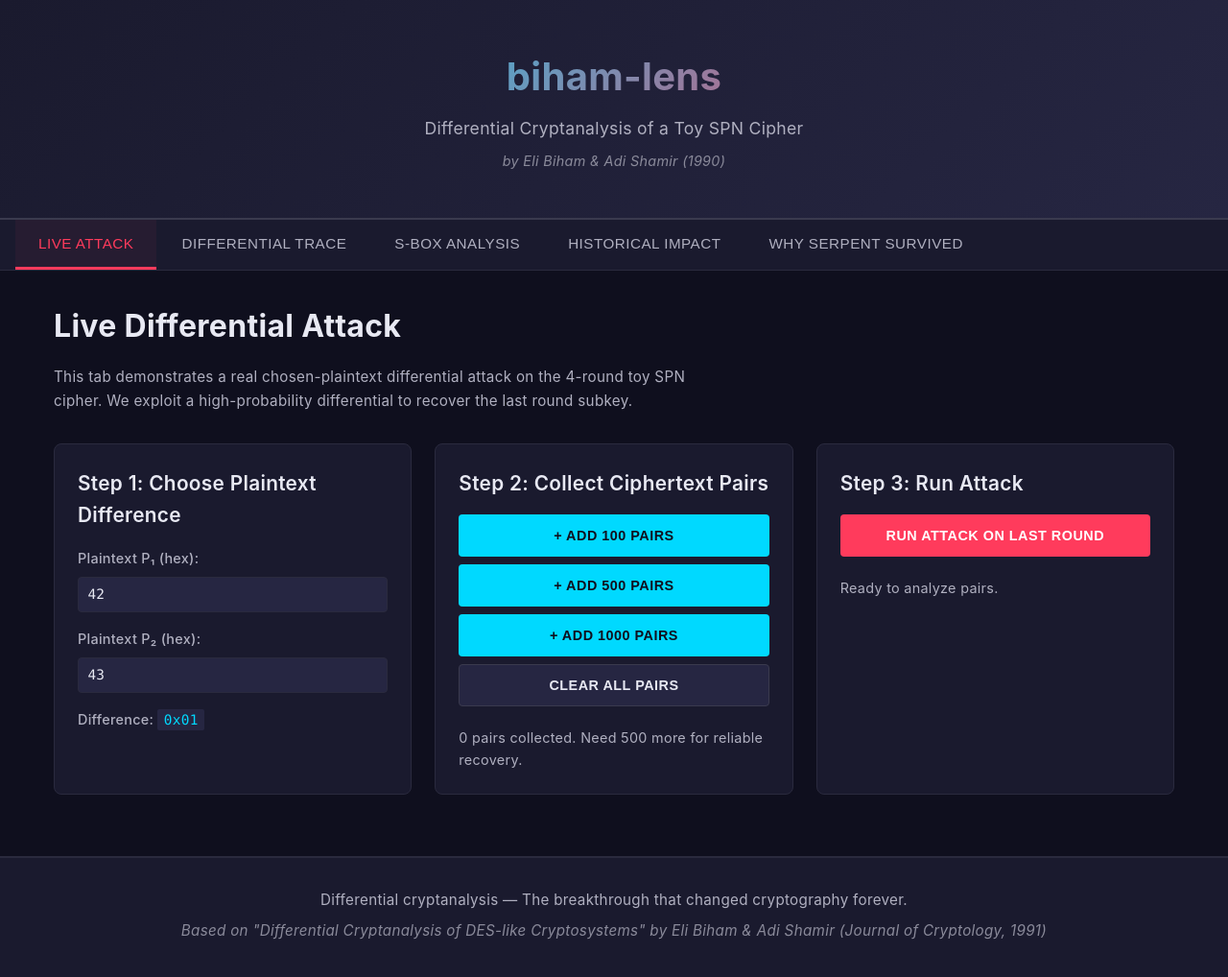
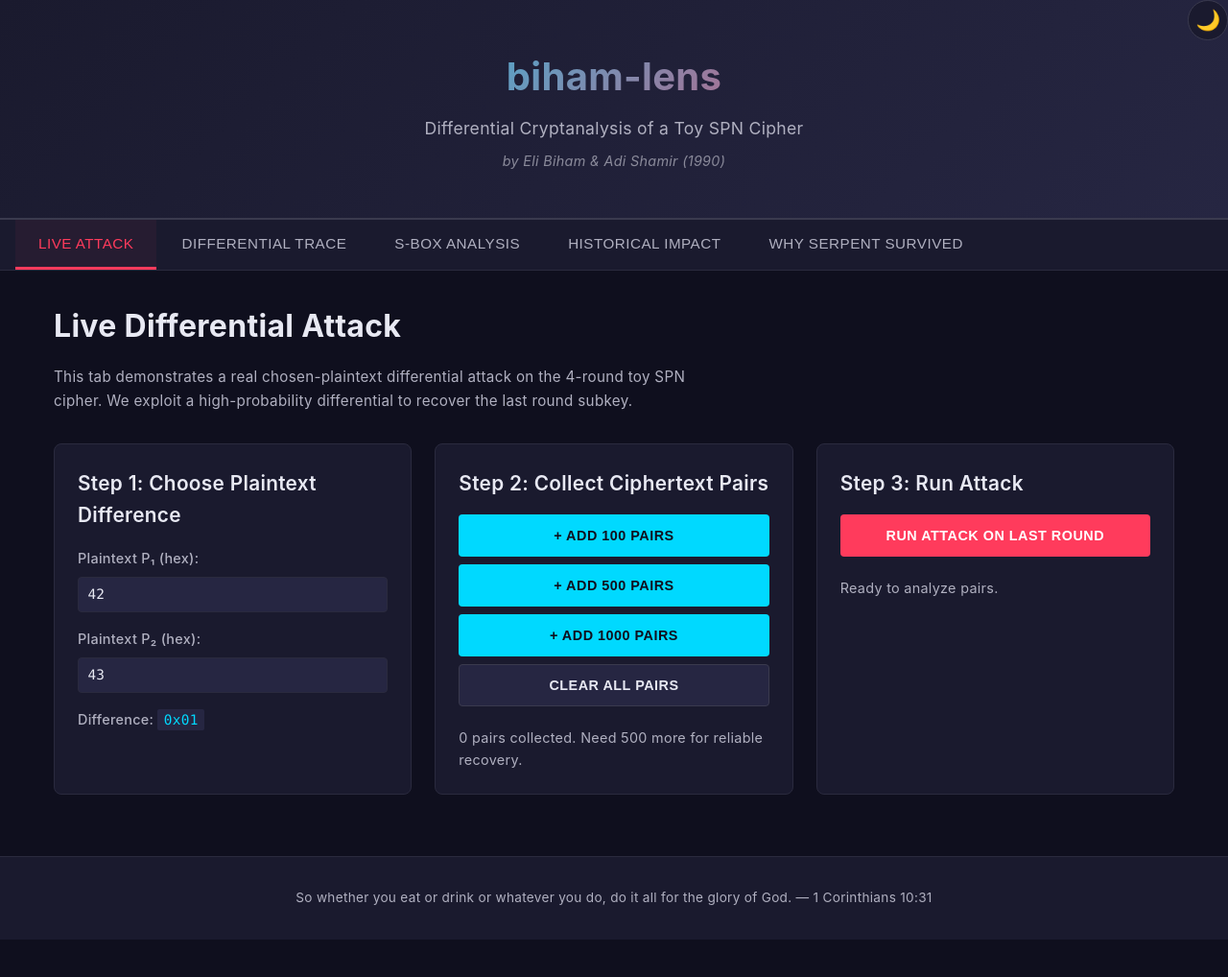
Before and after one commit to systemslibrarian/crypto-lab-biham-lens, a website built with Vite: page demos/biham-lens/index.html in a window 1280 px wide. Shown: the whole page at 96% size. After the commit the page ends 979 px from the top, so only its background shows below. Built offline with nearby package versions, Linux system fonts and the light colour scheme.

Commit message:
feat: standardize theme toggle, README, GitHub Pages config, and scripture footer

```diff
--- a/demos/biham-lens/index.html
+++ b/demos/biham-lens/index.html
@@ -4,6 +4,12 @@
     <meta charset="UTF-8" />
     <meta name="viewport" content="width=device-width, initial-scale=1.0" />
     <title>biham-lens — Differential Cryptanalysis Demo</title>
+    <script>
+      (function () {
+        const saved = localStorage.getItem('theme');
+        document.documentElement.setAttribute('data-theme', saved ?? 'dark');
+      })();
+    </script>
     <link rel="stylesheet" href="/src/style.css" />
 </head>
 <body>
@@ -15,6 +21,7 @@
                 <p class="subtitle">Differential Cryptanalysis of a Toy SPN Cipher</p>
                 <p class="attribution">by Eli Biham &amp; Adi Shamir (1990)</p>
             </div>
+            <button class="theme-toggle-btn" id="themeToggle" aria-label="Switch to light mode">🌙</button>
         </header>
 
         <nav class="tabs" role="tablist" aria-label="Demo sections">
@@ -332,11 +339,8 @@
         </div>
         </main>
 
-        <footer class="footer">
-            <p>Differential cryptanalysis — The breakthrough that changed cryptography forever.</p>
-            <p class="footer-attribution">
-                Based on "Differential Cryptanalysis of DES-like Cryptosystems" by Eli Biham &amp; Adi Shamir (Journal of Cryptology, 1991)
-            </p>
+        <footer class="scripture-footer">
+            <p>So whether you eat or drink or whatever you do, do it all for the glory of God. — 1 Corinthians 10:31</p>
         </footer>
     </div>
 
--- a/demos/biham-lens/package.json
+++ b/demos/biham-lens/package.json
@@ -7,10 +7,12 @@
     "dev": "vite",
     "build": "tsc && vite build",
     "preview": "vite preview",
-    "test": "node --test src/**/*.test.ts"
+    "test": "node --test src/**/*.test.ts",
+    "deploy": "vite build && gh-pages -d dist"
   },
   "devDependencies": {
     "@types/node": "^20.10.0",
+    "gh-pages": "^6.1.1",
     "typescript": "^5.3.3",
     "vite": "^5.0.8"
   }
--- a/demos/biham-lens/src/main.ts
+++ b/demos/biham-lens/src/main.ts
@@ -54,6 +54,13 @@ function initializeApp() {
 // ============================================================================
 
 function setupEventListeners() {
+  // Theme toggle
+  const themeToggle = document.getElementById('themeToggle') as HTMLButtonElement;
+  if (themeToggle) {
+    updateThemeToggleUI();
+    themeToggle.addEventListener('click', toggleTheme);
+  }
+
   // Tab buttons
   const tabButtons = document.querySelectorAll('.tab-button');
   tabButtons.forEach((button) => {
@@ -155,6 +162,36 @@ function switchTab(tabName: string) {
     selectedButton.classList.add('active');
     selectedButton.setAttribute('aria-selected', 'true');
     selectedButton.setAttribute('tabindex', '0');
+  }
+}
+
+// ============================================================================
+// Theme Toggle
+// ============================================================================
+
+function toggleTheme() {
+  const html = document.documentElement;
+  const currentTheme = html.getAttribute('data-theme') || 'dark';
+  const newTheme = currentTheme === 'dark' ? 'light' : 'dark';
+
+  html.setAttribute('data-theme', newTheme);
+  localStorage.setItem('theme', newTheme);
+  updateThemeToggleUI();
+}
+
+function updateThemeToggleUI() {
+  const html = document.documentElement;
+  const currentTheme = html.getAttribute('data-theme') || 'dark';
+  const button = document.getElementById('themeToggle') as HTMLButtonElement;
+
+  if (button) {
+    if (currentTheme === 'dark') {
+      button.textContent = '🌙';
+      button.setAttribute('aria-label', 'Switch to light mode');
+    } else {
+      button.textContent = '☀️';
+      button.setAttribute('aria-label', 'Switch to dark mode');
+    }
   }
 }
 
--- a/demos/biham-lens/src/style.css
+++ b/demos/biham-lens/src/style.css
@@ -1,7 +1,7 @@
-/* Dark theme for biham-lens cryptographic demo */
+/* biham-lens cryptographic demo - Theme support */
 
 :root {
-  /* Dark theme colors */
+  /* Dark theme colors (default) */
   --bg-primary: #0f0f1e;
   --bg-secondary: #1a1a2e;
   --bg-tertiary: #262642;
@@ -32,6 +32,23 @@
 
   font: 16px / 1.6 var(--sans);
   letter-spacing: 0.3px;
+}
+
+/* Light theme */
+[data-theme="light"] {
+  --bg-primary: #ffffff;
+  --bg-secondary: #f5f5fa;
+  --bg-tertiary: #ececf5;
+
+  --text-primary: #1a1a2e;
+  --text-secondary: #4a4a5e;
+  --text-tertiary: #707080;
+
+  --border: #d5d5e0;
+  --border-light: #e0e0eb;
+
+  --shadow: 0 10px 30px rgba(0, 0, 0, 0.1);
+  --shadow-sm: 0 4px 8px rgba(0, 0, 0, 0.08);
 }
 
 * {
@@ -88,6 +105,7 @@ body {
 }
 
 .header {
+  position: relative;
   background: linear-gradient(135deg, var(--bg-secondary) 0%, var(--bg-tertiary) 100%);
   border-bottom: 2px solid var(--border-light);
   padding: 3rem 1rem;
@@ -120,6 +138,37 @@ body {
   font-size: 0.9rem;
   color: var(--text-tertiary);
   font-style: italic;
+}
+
+/* Theme Toggle Button */
+.theme-toggle-btn {
+  position: absolute;
+  top: 0;
+  right: 0;
+  width: 2.6rem;
+  height: 2.6rem;
+  border-radius: 50%;
+  border: 1px solid var(--border-light);
+  background: var(--bg-secondary);
+  color: var(--text-primary);
+  font-size: 1.3rem;
+  display: flex;
+  align-items: center;
+  justify-content: center;
+  cursor: pointer;
+  transition: all 0.3s ease;
+  z-index: 10;
+}
+
+.theme-toggle-btn:hover {
+  border-color: var(--accent-tertiary);
+  box-shadow: 0 0 15px rgba(0, 217, 255, 0.2);
+  transform: scale(1.05);
+}
+
+.theme-toggle-btn:focus-visible {
+  outline: 3px solid var(--accent-tertiary);
+  outline-offset: 2px;
 }
 
 /* Tab Navigation */
@@ -830,24 +879,18 @@ h4 {
 }
 
 /* Footer */
-.footer {
+.scripture-footer {
   background: var(--bg-secondary);
-  border-top: 2px solid var(--border);
+  border-top: 1px solid var(--border);
   padding: 2rem 1rem;
   text-align: center;
   margin-top: auto;
   color: var(--text-secondary);
 }
 
-.footer p {
-  margin-bottom: 0.5rem;
-  font-size: 0.95rem;
-}
-
-.footer-attribution {
-  font-size: 0.8rem;
-  color: var(--text-tertiary);
-  font-style: italic;
+.scripture-footer p {
+  margin-bottom: 0;
+  font-size: 0.85rem;
 }
 
 /* Responsive */
```
Also changed, not shown: README.md.
